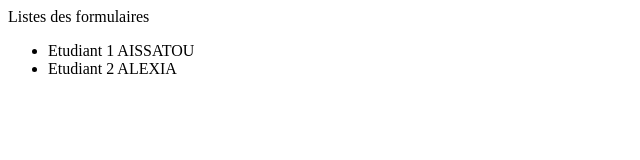
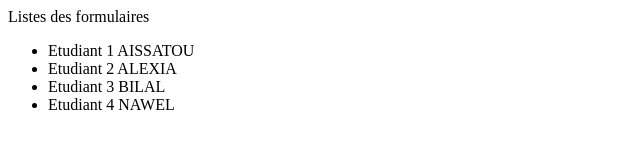
Before and after one commit to NWELOUFERHAT/Nawel_M2GSI_2021, a plain HTML site: page nawel/liste-formulaire.html in a window 1280 px wide. Shown: the whole page, without its empty margins (0-640 px from the left). Drawn offline with Linux system fonts and the light colour scheme.

Commit message:
Update liste-formulaire.html

```diff
--- a/nawel/liste-formulaire.html
+++ b/nawel/liste-formulaire.html
@@ -10,6 +10,8 @@
     <ul>
     <li>Etudiant 1 AISSATOU</li>
     <li>Etudiant 2 ALEXIA</li>
+    <li>Etudiant 3 BILAL</li>
+    <li>Etudiant 4 NAWEL</li>
     </ul>
     <script>
        console.log('debut');
```
